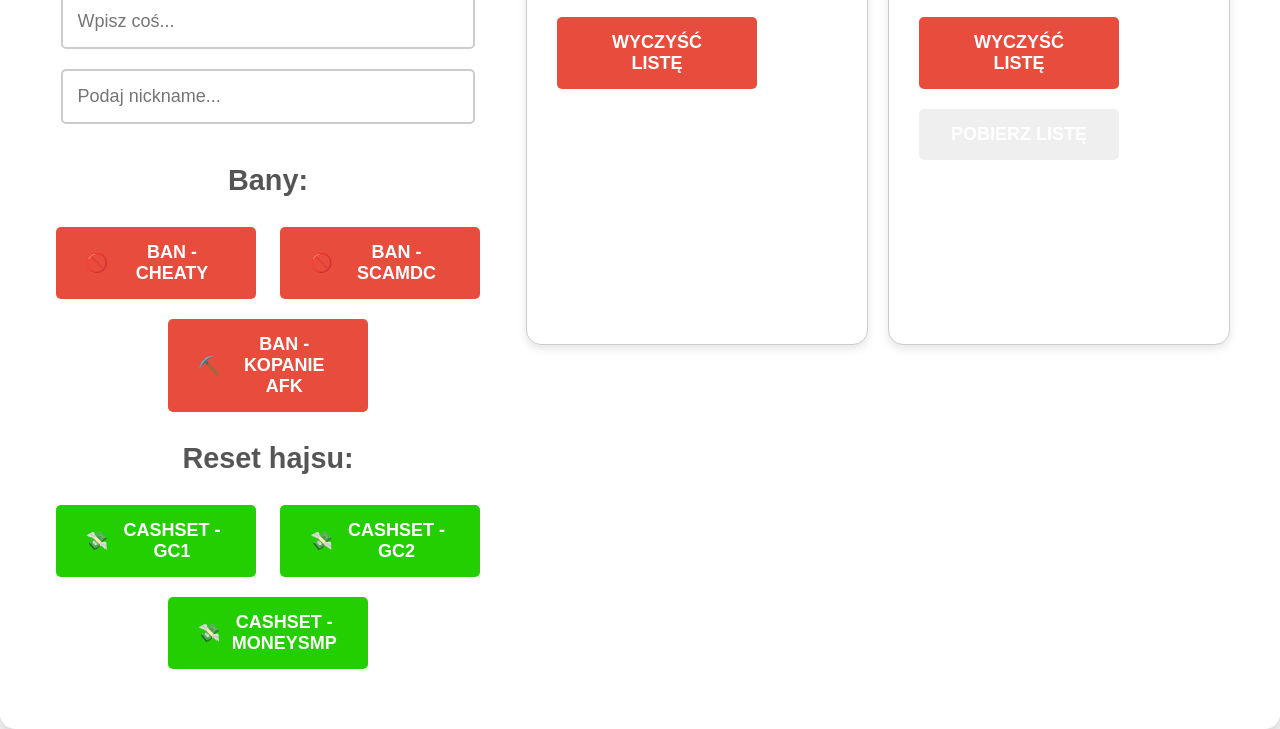
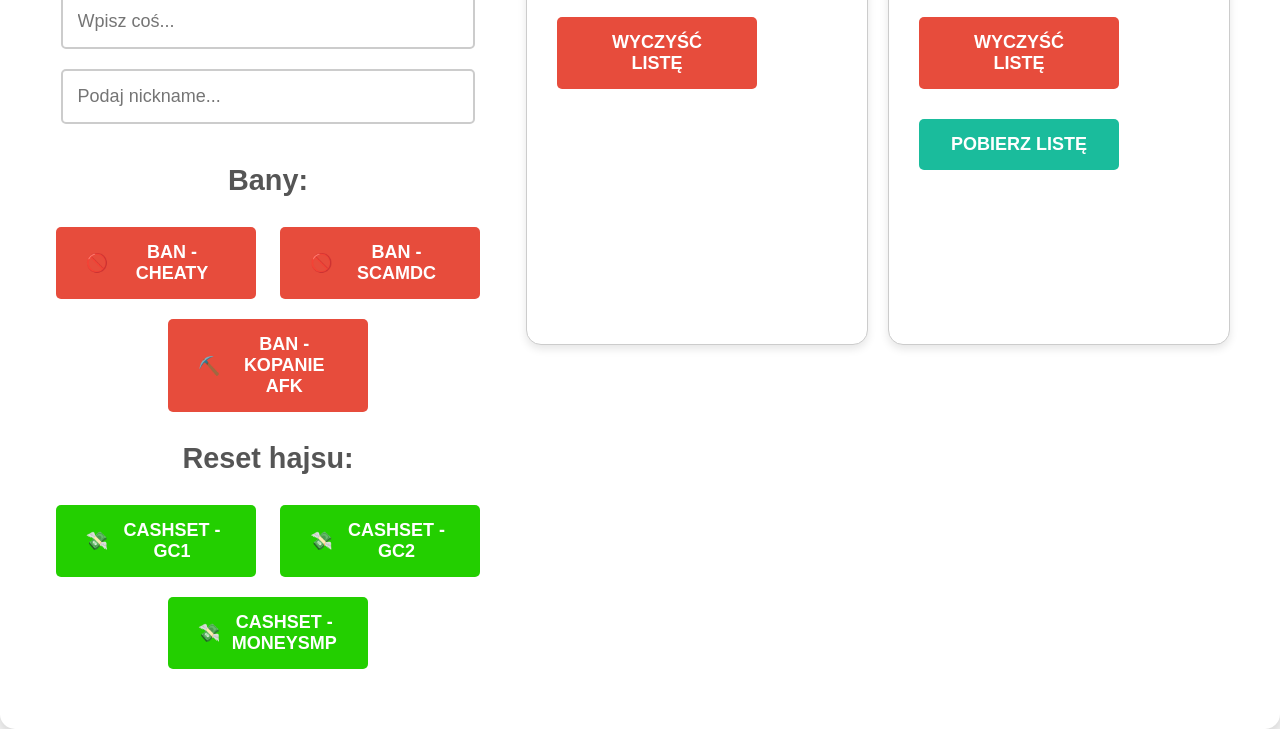
Before and after one commit to GamerSwir2/ccopy, a plain HTML site: page index.html in a window 1280 px wide. Shown: the part 99-828 px from the top of the page. Drawn offline with Linux system fonts and the light colour scheme.

Commit message:
Update styles.css

```diff
--- a/styles.css
+++ b/styles.css
@@ -98,6 +98,11 @@ input {
     margin-top: 20px;
 }
 
+.button.download {
+    background-color: #1abc9c;
+    margin-top: 20px;
+}
+
 .button.clear:hover {
     background-color: #c0392b;
 }
```
